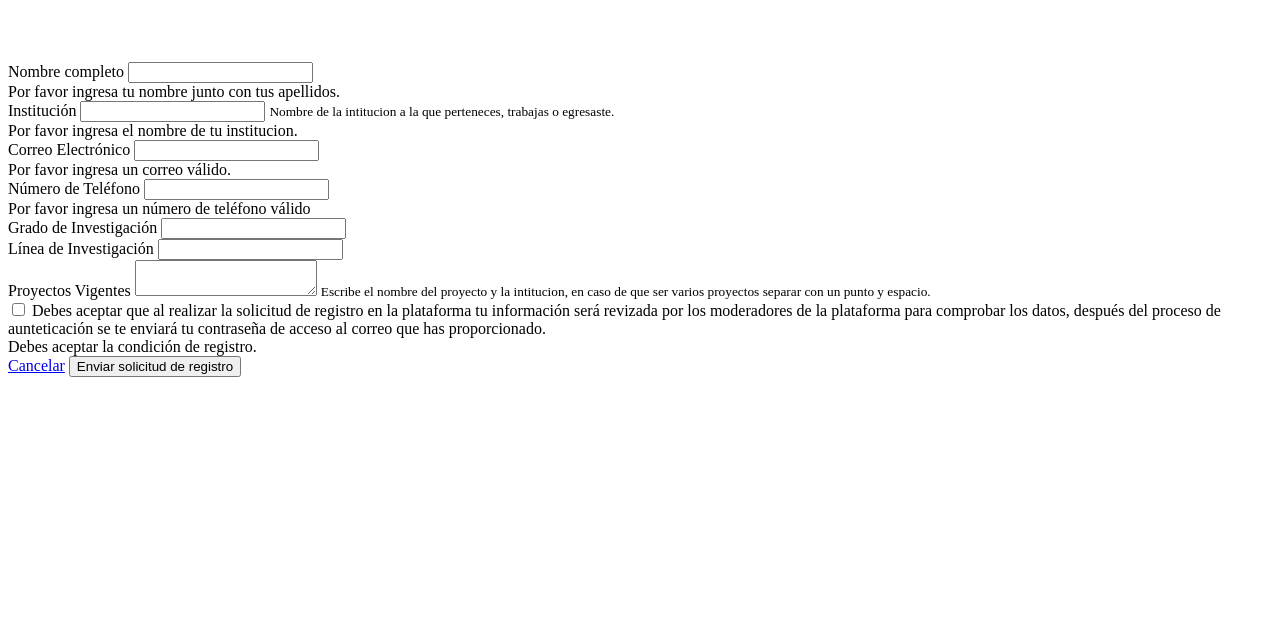
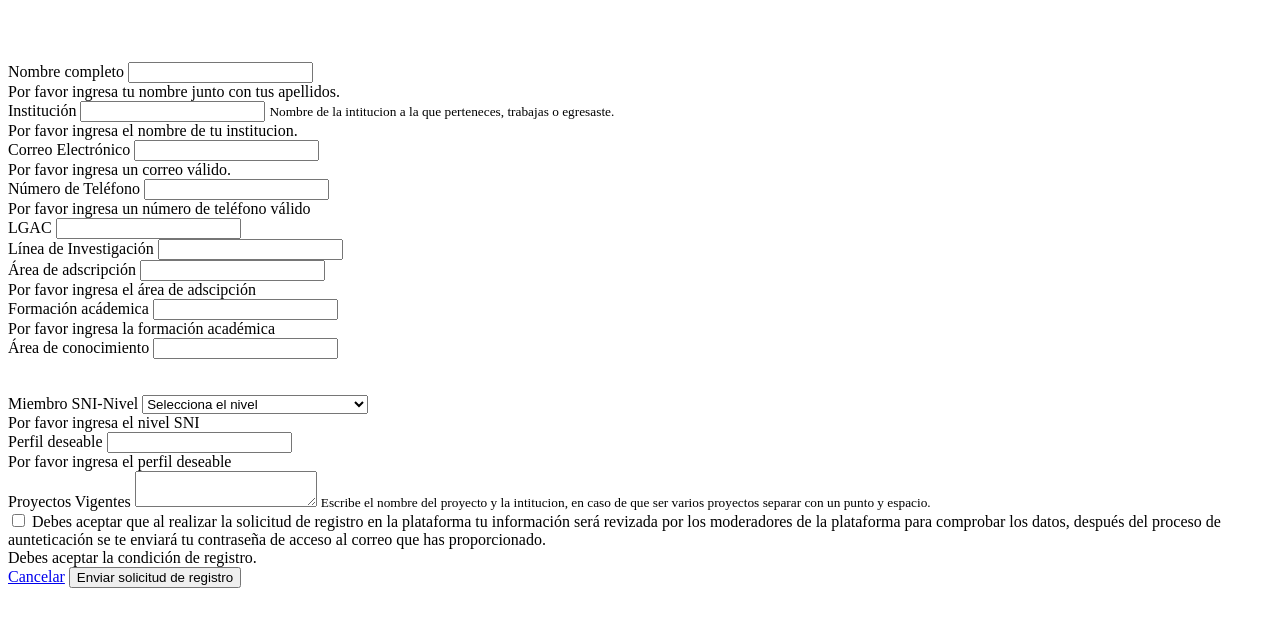
Before and after one commit to lucerorodriguez/SiRedVSIC, a CodeIgniter 4 app: the page made by app/Views/acciones/RegistroUsuario.php in a window 1280 px wide. Shown: the top 627 px of the page. Run offline with PHP 8.4 and a stand-in for CodeIgniter, Linux system fonts and the light colour scheme; the template is opened without the code that fills it, so the values that code supplies are empty; some libraries are stand-ins or nearby versions.

Commit message:
Primero commit de Lucero

```diff
--- a/app/Models/UsuariosModel.php
+++ b/app/Models/UsuariosModel.php
@@ -12,7 +12,7 @@ class UsuariosModel extends Model
     protected $returnType     = 'array';
     protected $useSoftDeletes = false;
 
-    protected $allowedFields = ['nombre', 'grado_investigacion', 'linea_investigacion', 'institucion', 'proyectos_vigentes', 'correo', 'telefono', 'rol', 'contrasena', 'estado'];
+    protected $allowedFields = ['nombre', 'lgac', 'linea_investigacion', 'institucion', 'proyectos_vigentes', 'correo', 'telefono', 'rol', 'contrasena', 'estado', 'foto_perfil', 'area_adscripcion', 'formacion_academica', 'area_conocimiento', 'sni_nivel', 'perfil_deseable'];
 
     protected $useTimestamps = false;
     /*
--- a/app/Views/acciones/RegistroUsuario.php
+++ b/app/Views/acciones/RegistroUsuario.php
@@ -35,12 +35,57 @@
                     </div>
                 </div>
                 <div class="col-md-3 mb-3">
-                    <label class="font-weight-bold">Grado de Investigación</label>
-                    <input type="text" class="form-control" name="grado_investigacion" required>
+                    <label class="font-weight-bold">LGAC</label>
+                    <input type="text" class="form-control" name="lgac" required>
                 </div>
                 <div class="col-md-3 mb-3">
                     <label class="font-weight-bold">Línea de Investigación</label>
                     <input type="text" class="form-control" name="linea_investigacion" required>
+                </div>
+            </div>
+            <div class="form-row">
+                <div class="col-md-4 mb-3">
+                    <label class="font-weight-bold">Área de adscripción</label>
+                    <input type="text" class="form-control" name="area_adscripcion" required>
+                    <div class="invalid-feedback">
+                        Por favor ingresa el área de adscipción
+                    </div>
+                </div>
+                <div class="col-md-4 mb-3">
+                    <label class="font-weight-bold">Formación acádemica</label>
+                    <input type="text" class="form-control" name="formacion_academica" required>
+                    <div class="invalid-feedback">
+                        Por favor ingresa la formación académica
+                    </div>
+                </div>
+                <div class="col-md-4 mb-3">
+                    <label class="font-weight-bold">Área de conocimiento</label>
+                    <input type="text" class="form-control" name="area_conocimiento" required>
+                </div>
+
+            </div>
+            <div class="form-row">
+            <br><br>
+                <div class="form-group col-md-6">
+                    <label for="validationCustom01" class="font-weight-bold">Miembro SNI-Nivel</label>
+                    <select name="sni_nivel" class="form-select" aria-label="Default select example">
+                        <option selected requiered>Selecciona el nivel</option>
+                        <option value="Candidato a investigador nacioanl">Candidato a Investigador Nacional</option>
+                        <option value="Investigador nacional nivel I">Investigador Nacional nivel I</option>
+                        <option value="Investigador nacional nivel I">Investigador Nacional Nivel II</option>
+                        <option value="Investigador nacional nivel III">Investigador Nacional Nivel III</option>
+                        <option value="Investigador nacional emérito">Investigador Nacional Emérito</option>
+                    </select>
+                    <div class="invalid-feedback">
+                        Por favor ingresa el nivel SNI
+                    </div>
+                </div>
+                <div class="form-group col-md-6">
+                    <label class="font-weight-bold">Perfil deseable</label>
+                    <input type="text" class="form-control" name="perfil_deseable" required>
+                    <div class="invalid-feedback">
+                        Por favor ingresa el perfil deseable
+                    </div>
                 </div>
             </div>
 
--- a/app/Views/estructura/header.php
+++ b/app/Views/estructura/header.php
@@ -87,7 +87,7 @@
           <a class="dropdown-item" href="<?php echo base_url(); ?>/index.php/Usuario/verPerfil">Perfil</a>
           <a class="dropdown-item" href="<?php echo base_url(); ?>/index.php/Usuario/listaInvestigaciones">Mis investigaciones</a>
           <a class="dropdown-item" href="<?php echo base_url(); ?>/index.php/Usuario/listaPublicaciones">Mis publicaciones</a>
-          <a class="dropdown-item" href="<?php echo base_url(); ?>/index.php/Usuario/listaTesis">Tesis</a>
+          <a class="dropdown-item" href="<?php echo base_url(); ?>/index.php/Usuario/listaTesis">Mis Tesis</a>
           <a class="dropdown-item" href="<?php echo base_url(); ?>/index.php/Usuario/listaSitios">Mis sitios</a>
           <a class="dropdown-item" data-toggle="modal" data-target="#logout">Cerrar sesión</a>
         </div>
```
Also changed, not shown: app/Controllers/Usuario.php (+14 -3 lines), app/Views/usuario/perfil.php (+22 -2 lines), app/Views/usuario/updatePerfil.php (+24 -2 lines).
